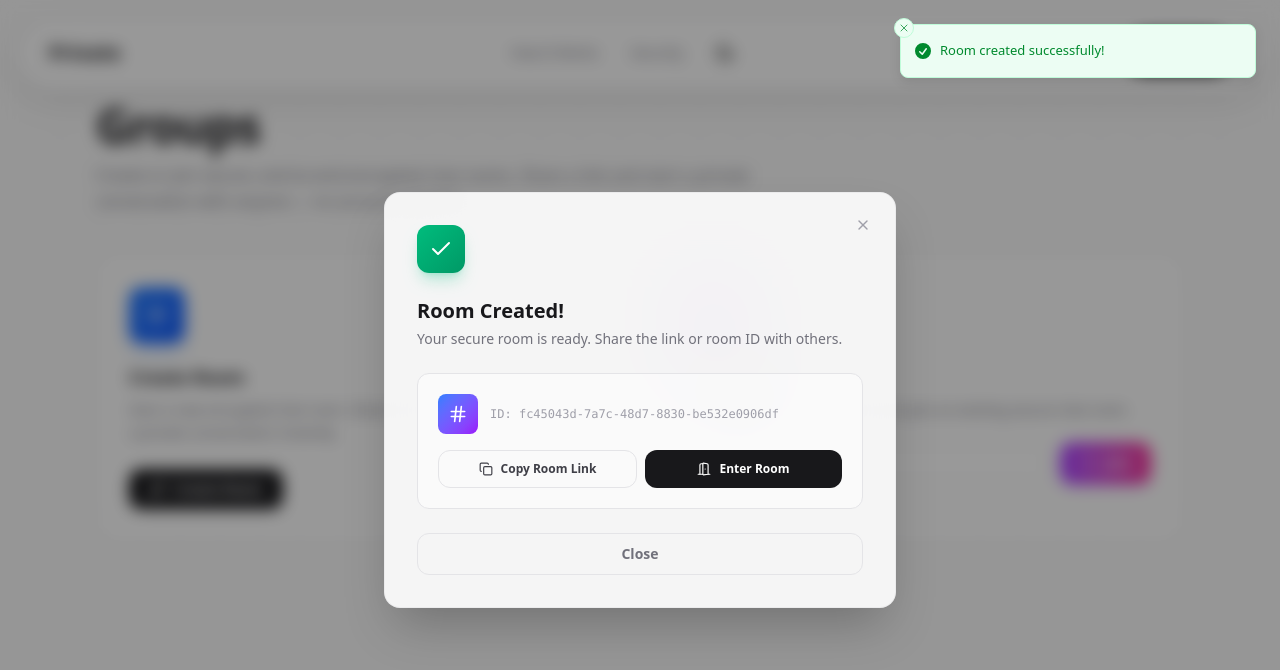
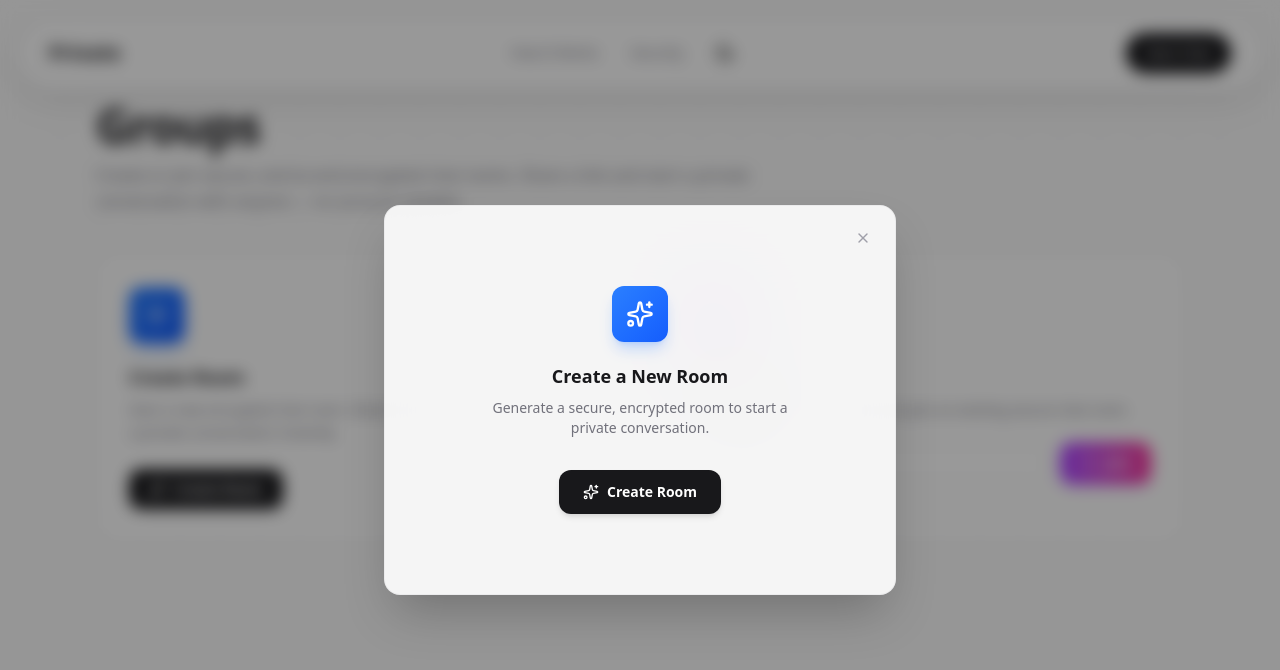
Before and after one commit to Ayomide-Philip/E2E, a Next.js app: page /group in a window 1280 px wide. Both pictures are taken after typing "Sample" into the empty fields and a click on the button "Create Room". Shown: the top 670 px of the page. Built offline with nearby package versions, Linux system fonts and the light colour scheme.

Commit message:
updating my codebase

```diff
--- a/components/group/create/roomModal.tsx
+++ b/components/group/create/roomModal.tsx
@@ -1,8 +1,16 @@
-import { useState, useRef, useEffect } from "react";
+import { useState, useRef } from "react";
 import { AnimatePresence, motion } from "framer-motion";
 import { useRouter } from "next/navigation";
 import { toast } from "sonner";
-import { X, Loader2, Check, Hash, Copy, DoorOpen } from "lucide-react";
+import {
+  X,
+  Loader2,
+  Check,
+  Hash,
+  Copy,
+  DoorOpen,
+  Sparkles,
+} from "lucide-react";
 import generateRoomId from "@/lib/generatingRoomId";
 
 export default function CreateRoomModal({
@@ -12,21 +20,20 @@ export default function CreateRoomModal({
   open: boolean;
   onClose: () => void;
 }) {
-  const [isCreating, setIsCreating] = useState(true);
+  const [phase, setPhase] = useState<"idle" | "creating" | "done">("idle");
   const [roomId, setRoomId] = useState<string | null>(null);
   const router = useRouter();
   const overlayRef = useRef<HTMLDivElement>(null);
 
-  useEffect(() => {
+  function handleCreate() {
+    setPhase("creating");
     const id = generateRoomId();
-    const timeout = setTimeout(() => {
+    setTimeout(() => {
       setRoomId(id);
-      setIsCreating(false);
+      setPhase("done");
       toast.success("Room created successfully!");
     }, 1200);
-
-    return () => clearTimeout(timeout);
-  }, []);
+  }
 
   function handleCopyLink() {
     if (!roomId) return;
@@ -71,7 +78,36 @@ export default function CreateRoomModal({
               <X className="h-4 w-4" />
             </button>
 
-            {isCreating ? (
+            {phase === "idle" && (
+              <motion.div
+                key="idle"
+                initial={{ opacity: 0 }}
+                animate={{ opacity: 1 }}
+                className="flex flex-col items-center justify-center py-12"
+              >
+                <div className="mb-5 flex h-14 w-14 items-center justify-center rounded-xl bg-linear-to-br from-blue-500 to-blue-600 shadow-lg shadow-blue-500/25">
+                  <Sparkles className="h-7 w-7 text-white" />
+                </div>
+                <h2 className="text-lg font-bold text-zinc-900 dark:text-white mb-2">
+                  Create a New Room
+                </h2>
+                <p className="text-sm text-zinc-500 dark:text-zinc-400 mb-8 text-center max-w-xs">
+                  Generate a secure, encrypted room to start a private
+                  conversation.
+                </p>
+                <motion.button
+                  onClick={handleCreate}
+                  whileHover={{ scale: 1.02 }}
+                  whileTap={{ scale: 0.98 }}
+                  className="inline-flex items-center gap-2 rounded-xl bg-zinc-900 dark:bg-white px-6 py-3 text-sm font-semibold text-white dark:text-black hover:bg-zinc-700 dark:hover:bg-zinc-100 transition-all duration-300 shadow-md"
+                >
+                  <Sparkles className="h-4 w-4" />
+                  Create Room
+                </motion.button>
+              </motion.div>
+            )}
+
+            {phase === "creating" && (
               <motion.div
                 key="creating"
                 initial={{ opacity: 0 }}
@@ -86,7 +122,9 @@ export default function CreateRoomModal({
                   Generating a secure room ID...
                 </p>
               </motion.div>
-            ) : (
+            )}
+
+            {phase === "done" && (
               <motion.div
                 key="created"
                 initial={{ opacity: 0, y: 10 }}
```
